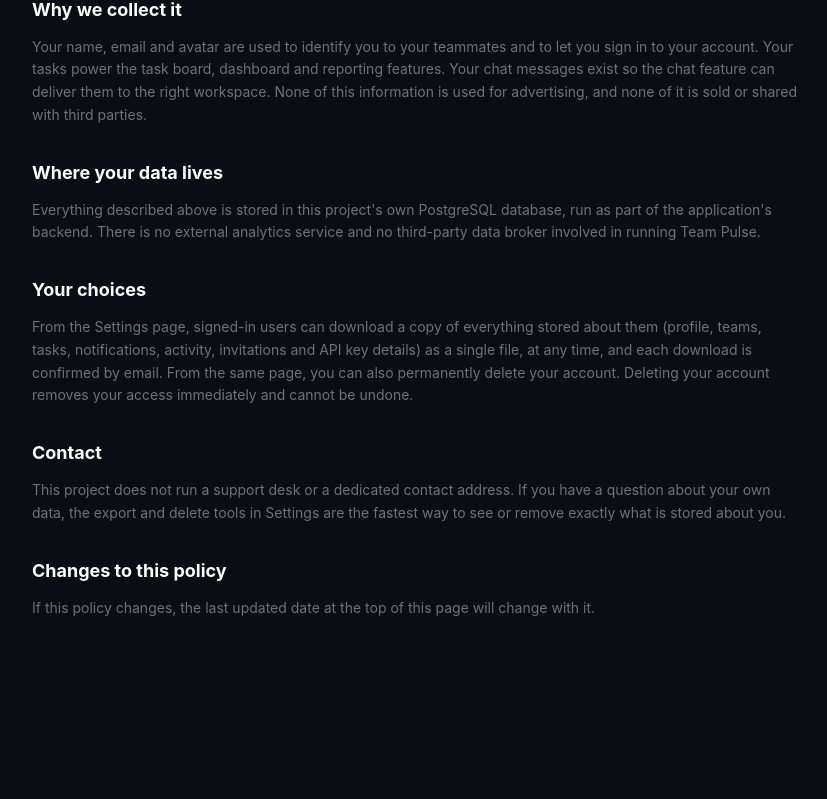
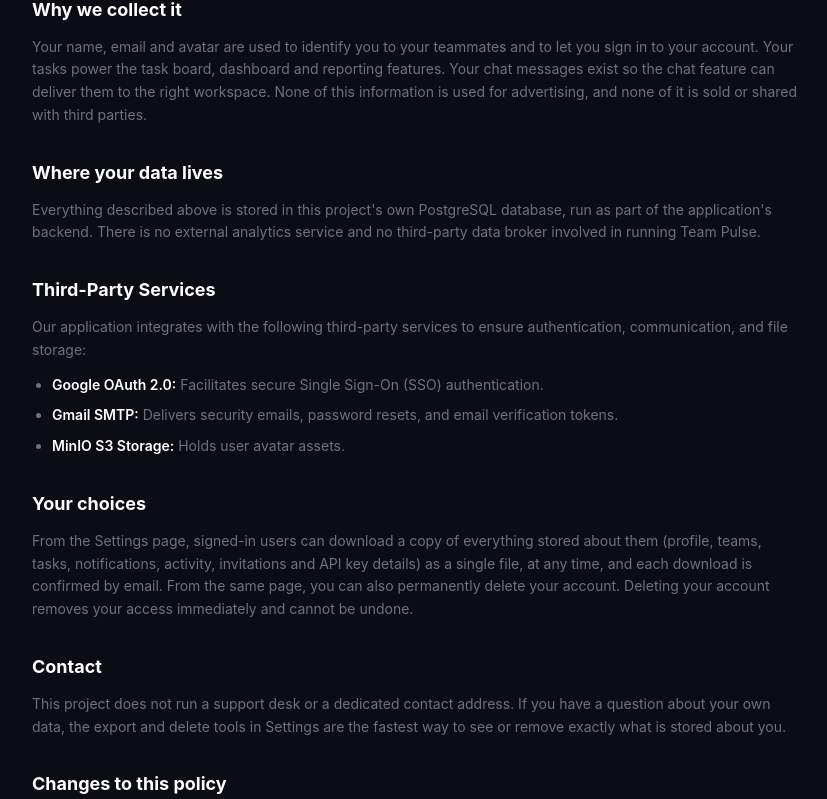
Before and after one commit to mel-adna/ft_transcendence, a React (Vite) app in the folder frontend/: page /privacy in a window 1280 px wide. Shown: the part 592-1391 px from the top of the page, without its empty margins (224-1051 px from the left). Before the commit the page ends 1275 px from the top, so only its background shows below. Built offline with nearby package versions, Linux system fonts and the light colour scheme; no server answers.

Commit message:
feat(frontend): list the third-party services in the privacy policy

```diff
--- a/frontend/src/pages/PrivacyPage.jsx
+++ b/frontend/src/pages/PrivacyPage.jsx
@@ -2,7 +2,7 @@ import LegalPage, { LegalSection } from '../components/LegalPage';
 
 export default function PrivacyPage() {
   return (
-    <LegalPage title="Privacy Policy" updated="October 16, 2026">
+    <LegalPage title="Privacy Policy" updated="October 18, 2026">
       <p className="text-sm leading-relaxed text-muted">
         Team Pulse is a student software project built to manage tasks and communication inside
         small teams. This page explains, in plain terms, what information the application stores
@@ -41,6 +41,27 @@ export default function PrivacyPage() {
         third-party data broker involved in running Team Pulse.
       </LegalSection>
 
+      <LegalSection title="Third-Party Services">
+        <p>
+          Our application integrates with the following third-party services to ensure
+          authentication, communication, and file storage:
+        </p>
+        <ul className="mt-3 list-disc space-y-2 pl-5">
+          <li>
+            <strong className="font-semibold text-white">Google OAuth 2.0:</strong> Facilitates
+            secure Single Sign-On (SSO) authentication.
+          </li>
+          <li>
+            <strong className="font-semibold text-white">Gmail SMTP:</strong> Delivers security
+            emails, password resets, and email verification tokens.
+          </li>
+          <li>
+            <strong className="font-semibold text-white">MinIO S3 Storage:</strong> Holds user
+            avatar assets.
+          </li>
+        </ul>
+      </LegalSection>
+
       <LegalSection title="Your choices">
         From the Settings page, signed-in users can download a copy of everything stored about
         them (profile, teams, tasks, notifications, activity, invitations and API key details) as a
```
